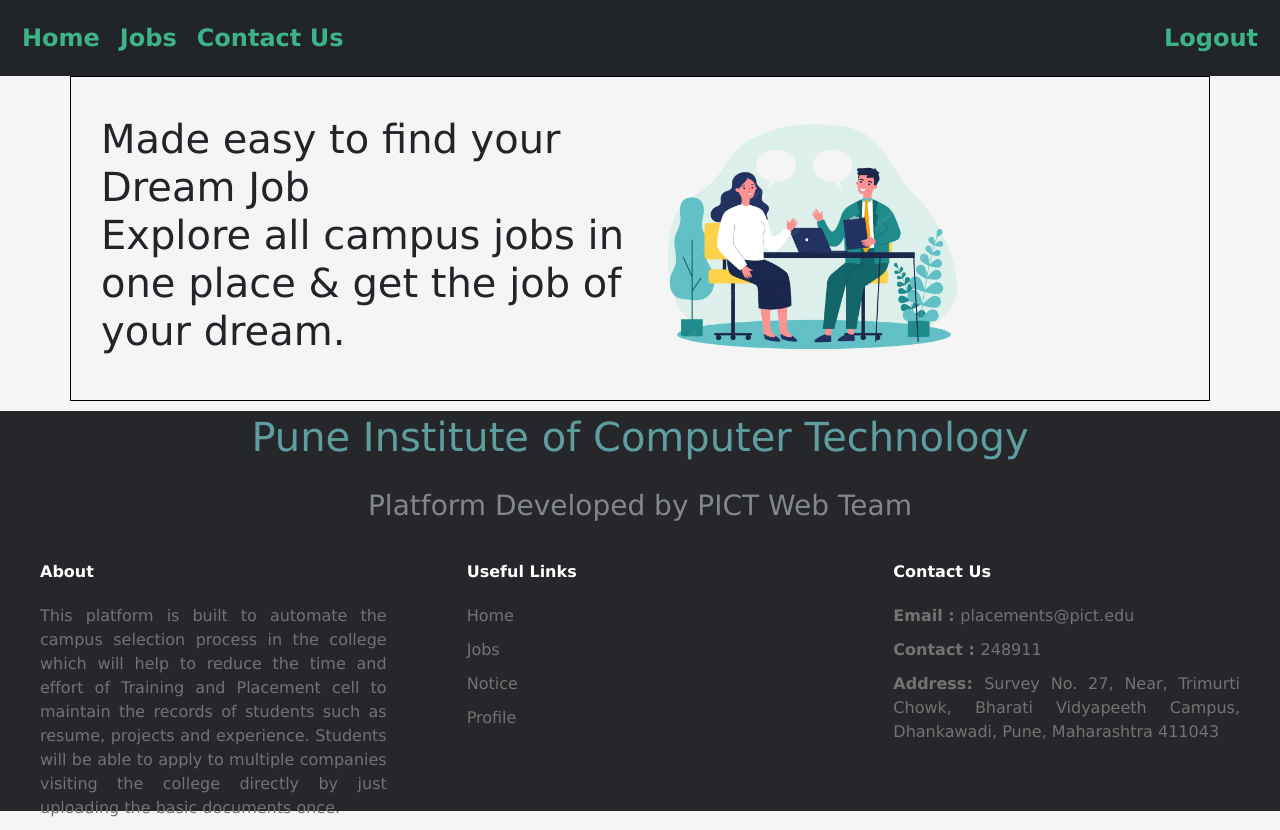
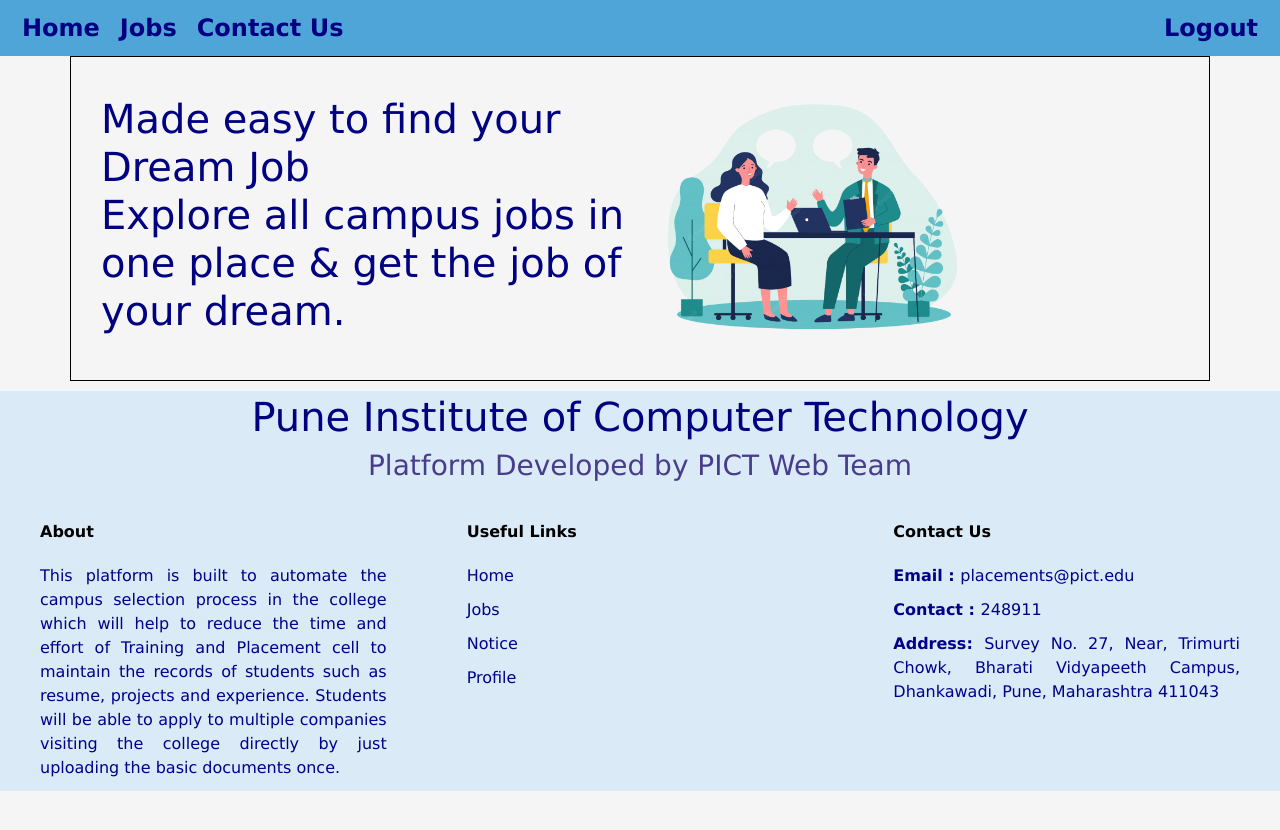
Before and after one commit to RhutvijChiplunkar/selection-portal, a React (Create React App) app in the folder frontend/: page /home in a window 1280 px wide. After the commit the page ends 800 px from the top, so only its background shows below. Built offline with nearby package versions, Linux system fonts and the light colour scheme; the HTML template or start-up script is replaced by a standard one.

Commit message:
Navbar and footer color

```diff
--- a/frontend/src/Components/Footer/footer.css
+++ b/frontend/src/Components/Footer/footer.css
@@ -6,19 +6,22 @@
     text-align: center;
     height: 400px;
     background: rgb(13, 30, 37);
-    background-color: #26272b;
-    color: #737373;
+    /* background-color: #26272b;
+    color: #737373; */
+    background-color: #DAEAF7;
+    color: darkblue;
   }
 
   .footer h1 {
       font-size: 40px;
-    padding-block: 20px;
-    color: cadetblue;
+    /* padding-block: 20px; */
+    /* color: cadetblue; */
+    color: navy;
   }
 
   .footer h3 {
     padding-bottom: 20px;
-    color: rgb(132, 135, 136);
+    color: darkslateblue;
   }
 
   .footer table {
@@ -30,7 +33,8 @@
   .footer th {
     padding: 10px;
     padding-inline: 40px;
-    color: white;
+    color: black;
+    font-weight: bold;
   }
 
   .footer table td {
--- a/frontend/src/Components/Navbar/Navbar.css
+++ b/frontend/src/Components/Navbar/Navbar.css
@@ -1,15 +1,23 @@
+.navbar-all{
+    background-color: #4FA5D8;
+}
+
 .navbar-all a {
-    color: rgb(61, 180, 135);
+    /* color: rgb(61, 180, 135); */
+    color: navy;
     font-size: 1.5rem;
     text-decoration: none;
     padding: 10px;
-    padding-block: 20px;
+    padding-block: 10px;
     font-weight: bold;
     display: inline-block;
 }
 
 .navbar-all a:hover{
-    color: rgb(45, 160, 154);
+    /* color: rgb(45, 160, 154); */
+    color: navy;
+    opacity: 0.8;
+    text-decoration: underline 2px solid black;
 }
 
 .navbar-all a:after {
--- a/frontend/src/Components/Navbar/Navbar.js
+++ b/frontend/src/Components/Navbar/Navbar.js
@@ -9,8 +9,8 @@
       <Navbar
         collapseOnSelect
         expand="lg"
-        bg="dark"
-        variant="dark"
+       /*  bg="dark"
+        variant="dark" */
         className="nb py-0"
       >
         <Container fluid>
--- a/frontend/src/Pages/Home/home.css
+++ b/frontend/src/Pages/Home/home.css
@@ -4,8 +4,17 @@
     "Lucida Sans Unicode", Geneva, Verdana, sans-serif;
 }
 
+.head {
+  color: navy;
+}
+
 .home-img {
   width: 60%;
+}
+
+.container{
+  border: none;
+  outline: none;
 }
 
 .home {
@@ -28,7 +37,7 @@
   border-radius: 10px;
 }
 
-  .home .notices .li{
+.home .notices .li {
   padding-bottom: 10px;
   margin-bottom: 10px;
 }
@@ -62,15 +71,15 @@
   transition: ease-in 200ms;
 }
 
-  .home .tile .content{
+.home .tile .content {
   text-align: justify;
 }
 
-  .home .tile .content h5{
+.home .tile .content h5 {
   display: inline-block;
 }
 
-  .home .tile .content li{
+.home .tile .content li {
   margin-block: 10px;
 }
 
@@ -87,11 +96,11 @@
 }
 
 @media (max-width:600px) {
-    .home{
+  .home {
     padding: 10px;
   }
 
-    .home .notices{
+  .home .notices {
     position: relative;
     height: fit-content;
   }
--- a/frontend/src/Pages/Home/home.js
+++ b/frontend/src/Pages/Home/home.js
@@ -7,13 +7,11 @@
   return (
     <>
       <Container>
-        <Row>
-          <Col><h1>Made easy to find your Dream Job <br />Explore all campus jobs in one place &amp; get the job of your dream.</h1></Col>
+        <Row className="row">
+          <Col><h1 className="head">Made easy to find your Dream Job <br />Explore all campus jobs in one place &amp; get the job of your dream.</h1></Col>
           <Col><img src={HomeImage} className="home-img"/></Col>
-
         </Row>
       </Container>
-
 
 
       {/* <div className="home">
@@ -111,6 +109,7 @@
           </div>
         </div>
       </div> */}
+
     </>
   );
 };
```
Lines whose indentation alone changed are shown as unchanged.
